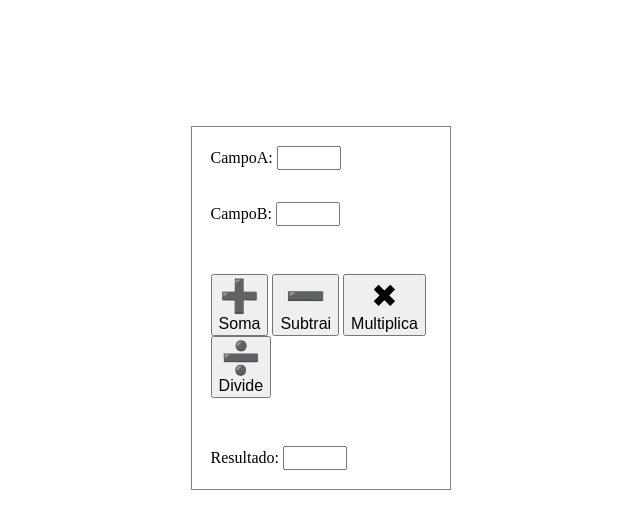
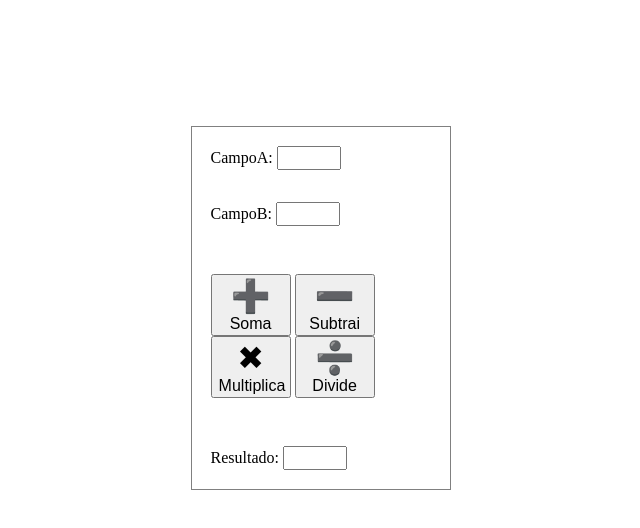
Before and after one commit to marcelofmatos/estudos-js, a plain HTML site: page calculadora/index.html in a window 1280 px wide. Shown: the whole page, without its empty margins (319-959 px from the left). Drawn offline with Linux system fonts and the light colour scheme.

Commit message:
button width

```diff
--- a/calculadora/index.html
+++ b/calculadora/index.html
@@ -22,8 +22,9 @@
             }
 
             button {
+                width: 80px;
+            }
 
-            }
             button span {
                 display: block;
                 font-size: 2em;
```
